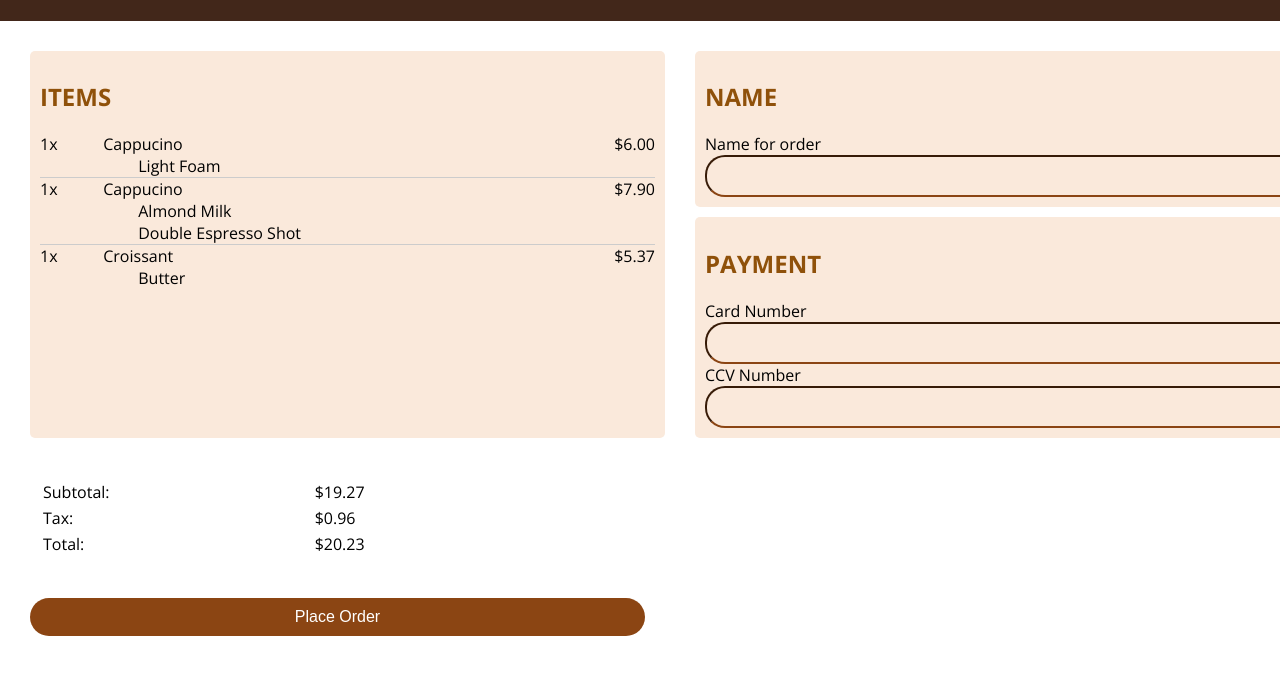
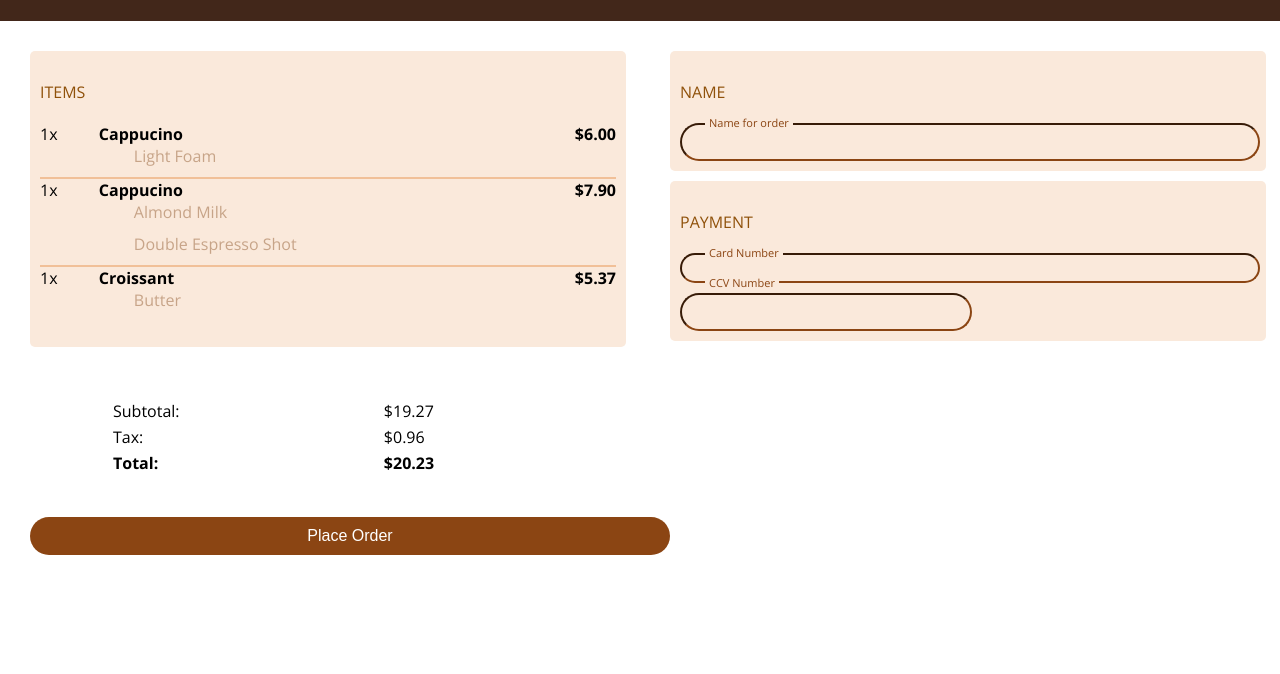
Before and after one commit to lmh146/Coffee-Masters, a plain HTML site: page index.html in a window 1280 px wide. Shown: the part 56-730 px from the top of the page. Drawn offline with nearby package versions, Linux system fonts and the light colour scheme.

Commit message:
css update

```diff
--- a/style.css
+++ b/style.css
@@ -32,8 +32,8 @@ body {
 
 .page {
     display: grid;
-    row-gap: 20px;
-    column-gap: 50px;
+    row-gap: 30px;
+    column-gap: 0px;
     width: 100%;
     grid-template-areas:
     "order-box info-box"
@@ -52,8 +52,9 @@ h1 {
     color: rgb(230, 222, 176);
 } */
 
-h2 {
+.box-label {
     color:rgb(143, 81, 10);
+    font-weight: lighter;
 }
 
 .box {
@@ -61,7 +62,7 @@ h2 {
     border-radius: 5px;
     padding: 10px;
     margin-bottom: 10px;
-    width: 100%;
+    width: 90%;
     box-shadow:black;
 
 }
@@ -74,6 +75,8 @@ h2 {
 .item {
     border-bottom: 1px solid #cccccc;
     padding-bottom: 10px 0;
+    border-color: #f1c098;
+    border-width: 2px;
 
     display: grid;
     grid-template-areas:
@@ -90,29 +93,44 @@ h2 {
 
 .item-quantity {
     grid-area: item-quantity;
+
 }
 
 .item-name {
     grid-area: item-name;
     padding-left: 5px;
+    font-weight: bold;
 
 }
 
 .item-price {
     grid-area: item-price;
     padding-left: 50px;
+    font-weight: bold;
 }
 
 .sub-items {
     grid-area: sub-items;
     list-style: none;
     padding-left: 0px;
+    padding-bottom: 10px;
+    color: #c7a488;
+}
+
+.info-box {
+    margin-left: 0;
+}
+
+.box-label {
+    margin-top: 20px;
+    margin-bottom: 20px;
+    font-size: 16px;
 }
 
 .input-user {
     background-color: #fae9db;
-    color: white;
-    padding: 10px 0px;
+    color: rgb(0, 0, 0);
+    padding: 8px 0px;
     border-radius: 20px;
     border: 10%;
     border-color: #8B4513;
@@ -121,8 +139,31 @@ h2 {
     display: block;
 }
 
-.input-user.input-user::before {
-    text-align: left;
+.input-box {
+    position: relative;
+    display: inline-block;
+    width: 100%;
+
+}
+
+.input-tag {
+    background-color: #fae9db;
+    color: #8B4513;
+    font-size: 11px;
+    position: absolute;
+    left: 25px;
+    top: -8px;
+    padding: 0 4px;
+}
+
+#card {
+    width: 100%;
+    padding-bottom: 0px;
+}
+
+#ccv {
+    margin-top: 10px;
+    width: 50%;
 }
 
 
@@ -151,6 +192,10 @@ h2 {
     font-size: 16px;
 } */
 
+.final-total {
+    font-weight: bolder;
+}
+
 .place-order {
     background-color: #8B4513;
     color: white;
@@ -161,8 +206,3 @@ h2 {
     width: 100%;
     display: block;
 }
-
-.totals {
-    width: 100%;
-    display: block;
-}
```
